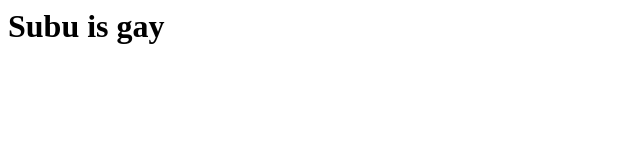
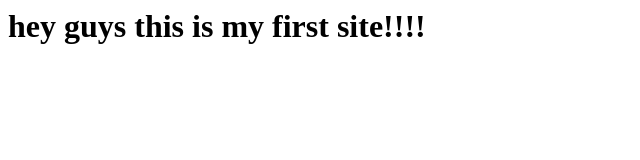
Before and after one commit to multiag/multiag, a plain HTML site: page index.html in a window 1280 px wide. Shown: the whole page, without its empty margins (0-640 px from the left). Drawn offline with Linux system fonts and the light colour scheme.

Commit message:
Update index.html

```diff
--- a/index.html
+++ b/index.html
@@ -6,7 +6,7 @@
   </head>
   <body>
     <H1>
-      Subu is gay
+      hey guys this is my first site!!!!
     </H1>
   </body>
 </html>
```
